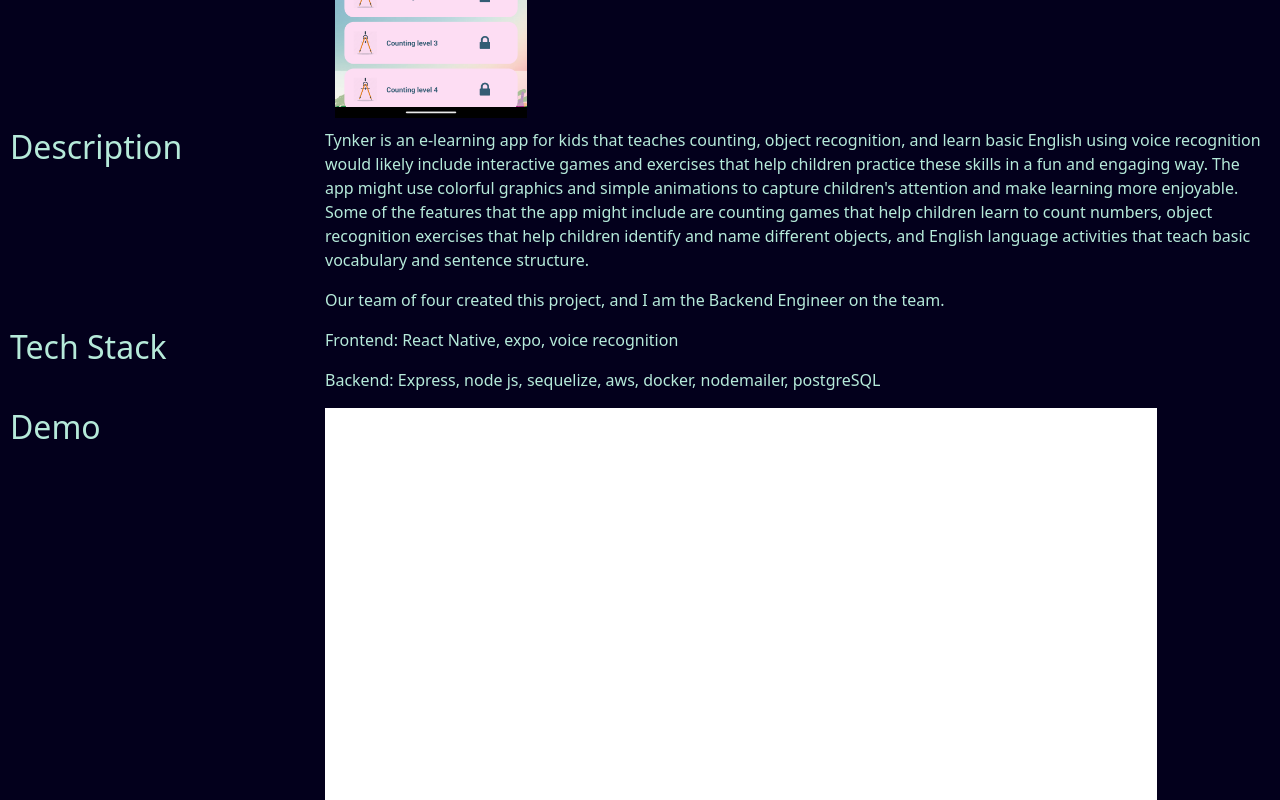
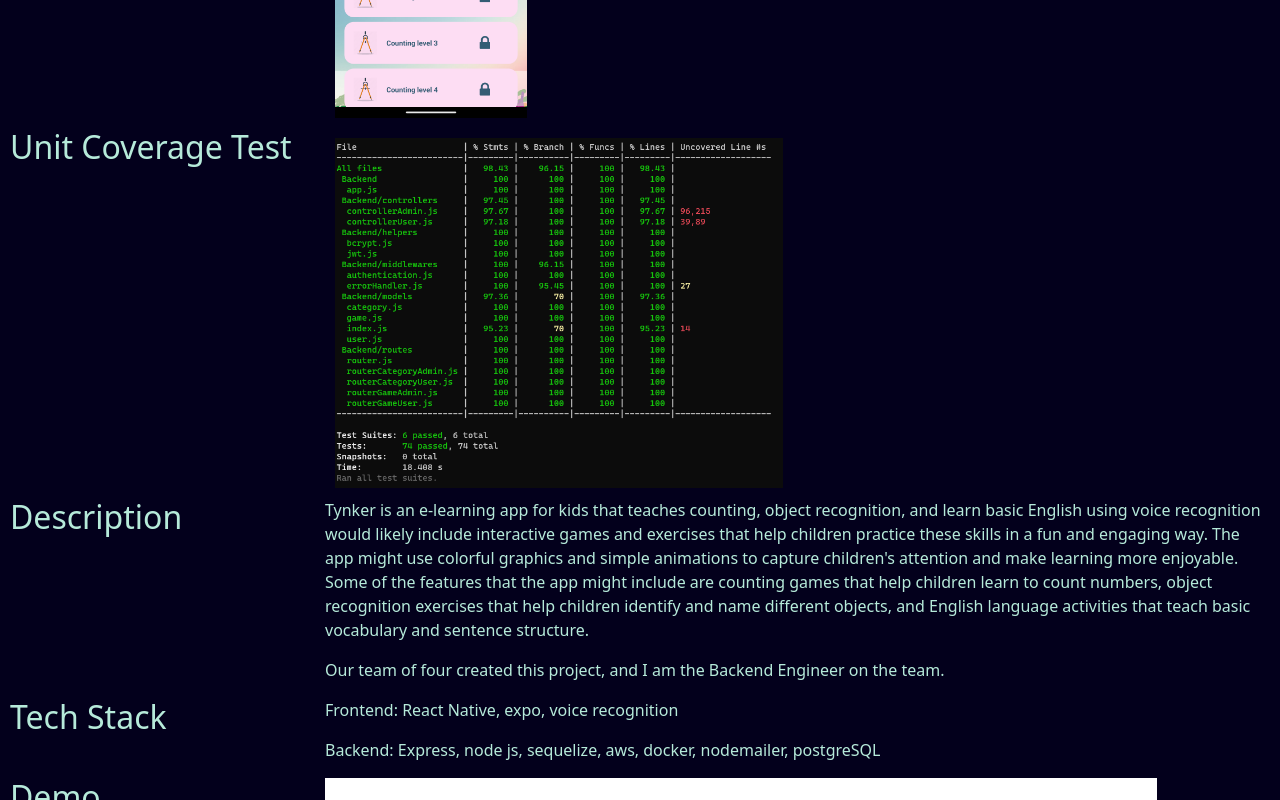
Before and after one commit to dikyardiyanto17/MyWebsite, a React (Create React App) app in the folder frontend/: page /myworks in a window 1280 px wide. Shown: the part 1000-1800 px from the top of the page. Built offline with nearby package versions, Linux system fonts and the light colour scheme.

Commit message:
Adding Unit Coverage

```diff
--- a/frontend/src/views/MyWorks.js
+++ b/frontend/src/views/MyWorks.js
@@ -10,6 +10,7 @@ import Asset2 from '../assets/Tynker/Screenshot_1675913337.png'
 import Asset3 from '../assets/Tynker/ezgif.com-gif-maker.gif'
 import Asset4 from '../assets/Tynker/guessing.gif'
 import Asset5 from '../assets/Tynker/counting.gif'
+import UnitTest from '../assets/Tynker/Unit Test Tynker.png'
 import GlekLogo from '../assets/GlekLogo.png'
 import Glek1 from '../assets/Glek/Glek1.png'
 import Glek2 from '../assets/Glek/Glek2.png'
@@ -56,7 +57,7 @@ export default function MyWorks() {
                         </div>
                         <div className='d-flex col' style={{ textAlign: 'left' }}>
                             <div className='col-3' style={{ marginLeft: '0px' }}>
-                                <h2 data-aos="slide-right"  className='worktitle'>Screenshot</h2>
+                                <h2 data-aos="slide-right" className='worktitle'>Screenshot</h2>
                             </div>
                             <div className='col-9' style={{ textAlign: 'left' }}>
                                 <div data-aos="zoom-in-up">
@@ -70,10 +71,18 @@ export default function MyWorks() {
                         </div>
                         <div className='d-flex col' style={{ textAlign: 'left' }}>
                             <div className='col-3' style={{ marginLeft: '0px' }}>
-                                <h2 data-aos="slide-right"  className='worktitle'>Description</h2>
+                                <h2 data-aos="slide-right" className='worktitle'>Unit Coverage Test</h2>
+                            </div>
+                            <div className='col-9' style={{ textAlign: 'left', overflow: 'hidden' }}>
+                                <img className='tynkerscreenshot' src={UnitTest} style={{ width: '35vw', margin: '10px' }} alt='' />
+                            </div>
+                        </div>
+                        <div className='d-flex col' style={{ textAlign: 'left' }}>
+                            <div className='col-3' style={{ marginLeft: '0px' }}>
+                                <h2 data-aos="slide-right" className='worktitle'>Description</h2>
                             </div>
                             <div className='col-9' style={{ textAlign: 'left' }}>
-                                <div style={{ display: 'flex', justifyContent: 'flex-start', flexWrap: 'wrap'}}>
+                                <div style={{ display: 'flex', justifyContent: 'flex-start', flexWrap: 'wrap' }}>
                                     <p className='descriptiontext' data-aos="zoom-in-up">Tynker is an e-learning app for kids that teaches counting, object recognition, and learn basic English using voice recognition would likely include interactive games and exercises that help children practice these skills in a fun and engaging way. The app might use colorful graphics and simple animations to capture children's attention and make learning more enjoyable. Some of the features that the app might include are counting games that help children learn to count numbers, object recognition exercises that help children identify and name different objects, and English language activities that teach basic vocabulary and sentence structure.</p>
                                     <p className='descriptiontext' data-aos="zoom-in-up">Our team of four created this project, and I am the Backend Engineer on the team.</p>
                                 </div>
@@ -81,7 +90,7 @@ export default function MyWorks() {
                         </div>
                         <div className='d-flex col' style={{ textAlign: 'left' }}>
                             <div className='col-3' style={{ marginLeft: '0px' }}>
-                                <h2 data-aos="slide-right"  className='worktitle'>Tech Stack</h2>
+                                <h2 data-aos="slide-right" className='worktitle'>Tech Stack</h2>
                             </div>
                             <div className='col-9' style={{ textAlign: 'left', overflow: 'hidden' }}>
                                 <p className='descriptiontext' data-aos="zoom-in-up">Frontend: React Native, expo, voice recognition</p>
@@ -90,7 +99,7 @@ export default function MyWorks() {
                         </div>
                         <div className='d-flex col' style={{ textAlign: 'left' }}>
                             <div className='col-3' style={{ marginLeft: '0px' }}>
-                                <h2 data-aos="slide-right"  className='worktitle'>Demo</h2>
+                                <h2 data-aos="slide-right" className='worktitle'>Demo</h2>
                             </div>
                             <div className='col-9' style={{ textAlign: 'left', overflow: 'hidden' }}>
                                 <iframe data-aos="zoom-in-up" src={Demo} style={{ width: '65vw', height: '80vh' }} title='demo' />
@@ -116,7 +125,7 @@ export default function MyWorks() {
                     </div>
                     <div className='d-flex col' style={{ textAlign: 'left' }}>
                         <div className='col-3' style={{ marginLeft: '0px' }}>
-                            <h2 data-aos="slide-right"  className='worktitle'>Screenshot</h2>
+                            <h2 data-aos="slide-right" className='worktitle'>Screenshot</h2>
                         </div>
                         <div className='col-9' style={{ textAlign: 'left' }}>
                             <div data-aos="zoom-in-up">
@@ -130,7 +139,7 @@ export default function MyWorks() {
                     </div>
                     <div className='d-flex col' style={{ textAlign: 'left' }}>
                         <div className='col-3' style={{ marginLeft: '0px' }}>
-                            <h2 data-aos="slide-right"  className='worktitle'>Description</h2>
+                            <h2 data-aos="slide-right" className='worktitle'>Description</h2>
                         </div>
                         <div className='col-9' style={{ textAlign: 'left' }}>
                             <div style={{ display: 'flex', justifyContent: 'flex-start', flexWrap: 'wrap', overflow: 'hidden' }}>
@@ -141,7 +150,7 @@ export default function MyWorks() {
                     </div>
                     <div className='d-flex col' style={{ textAlign: 'left' }}>
                         <div className='col-3' style={{ marginLeft: '0px' }}>
-                            <h2 data-aos="slide-right"  className='worktitle'>Tech Stack</h2>
+                            <h2 data-aos="slide-right" className='worktitle'>Tech Stack</h2>
                         </div>
                         <div className='col-9' style={{ textAlign: 'left', overflow: 'hidden' }}>
                             <p className='descriptiontext' data-aos="zoom-in-up">NodeJS, HTML & CSS</p>
@@ -149,10 +158,10 @@ export default function MyWorks() {
                     </div>
                     <div className='d-flex col' style={{ textAlign: 'left' }}>
                         <div className='col-3' style={{ marginLeft: '0px' }}>
-                            <h2 data-aos="slide-right"  className='worktitle'>Try It</h2>
+                            <h2 data-aos="slide-right" className='worktitle'>Try It</h2>
                         </div>
-                        <div className='col-9' style={{ textAlign: 'left',overflow: 'hidden' }}>
-                            <iframe  data-aos="zoom-in-up" src='https://whooptywoo.github.io/hackaton8/' style={{ width: '65vw', height: '80vh' }} title='glek' />
+                        <div className='col-9' style={{ textAlign: 'left', overflow: 'hidden' }}>
+                            <iframe data-aos="zoom-in-up" src='https://whooptywoo.github.io/hackaton8/' style={{ width: '65vw', height: '80vh' }} title='glek' />
                         </div>
                     </div>
                 </div>
```
Also changed, not shown: frontend/src/assets/Tynker/Unit Test Tynker.png (added).
